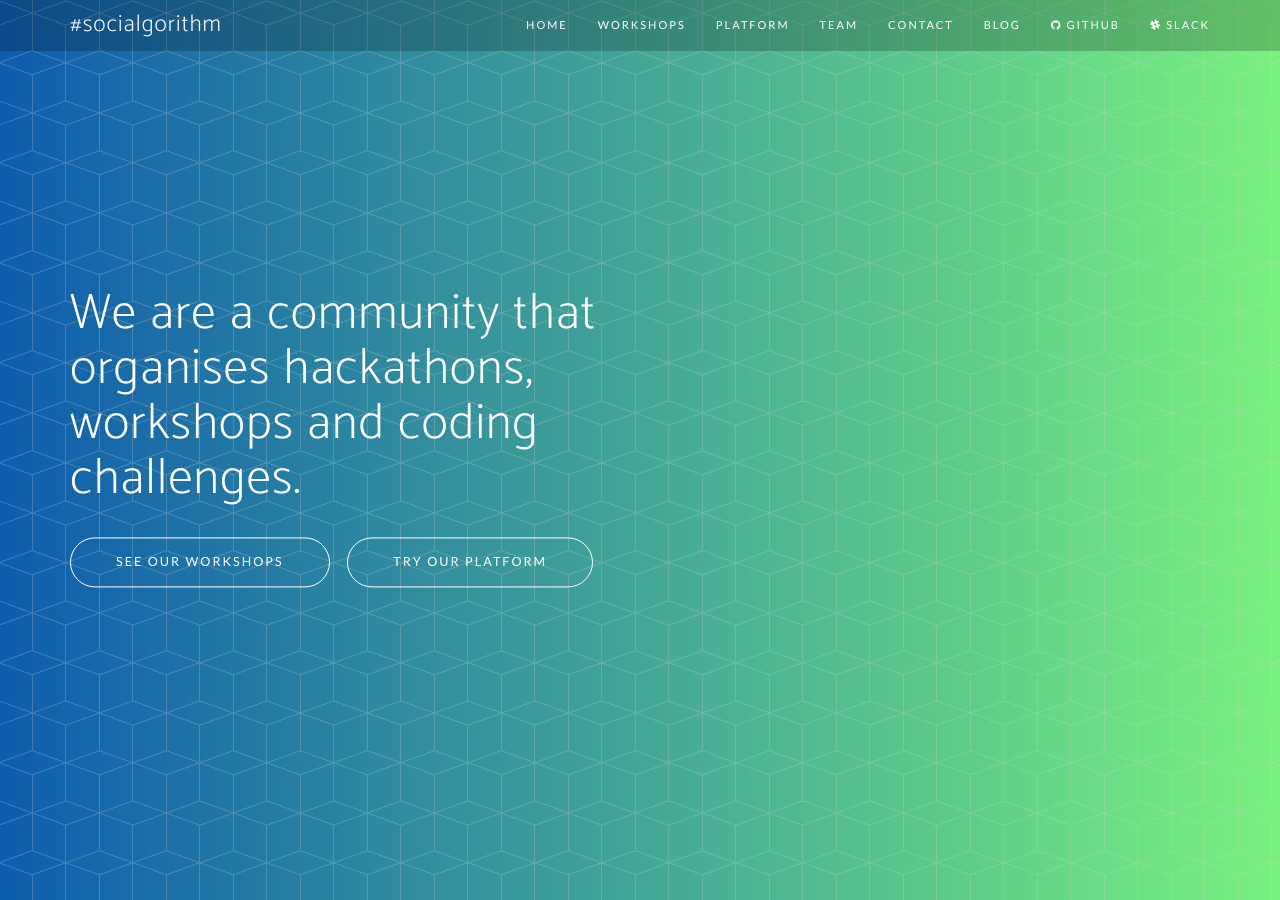
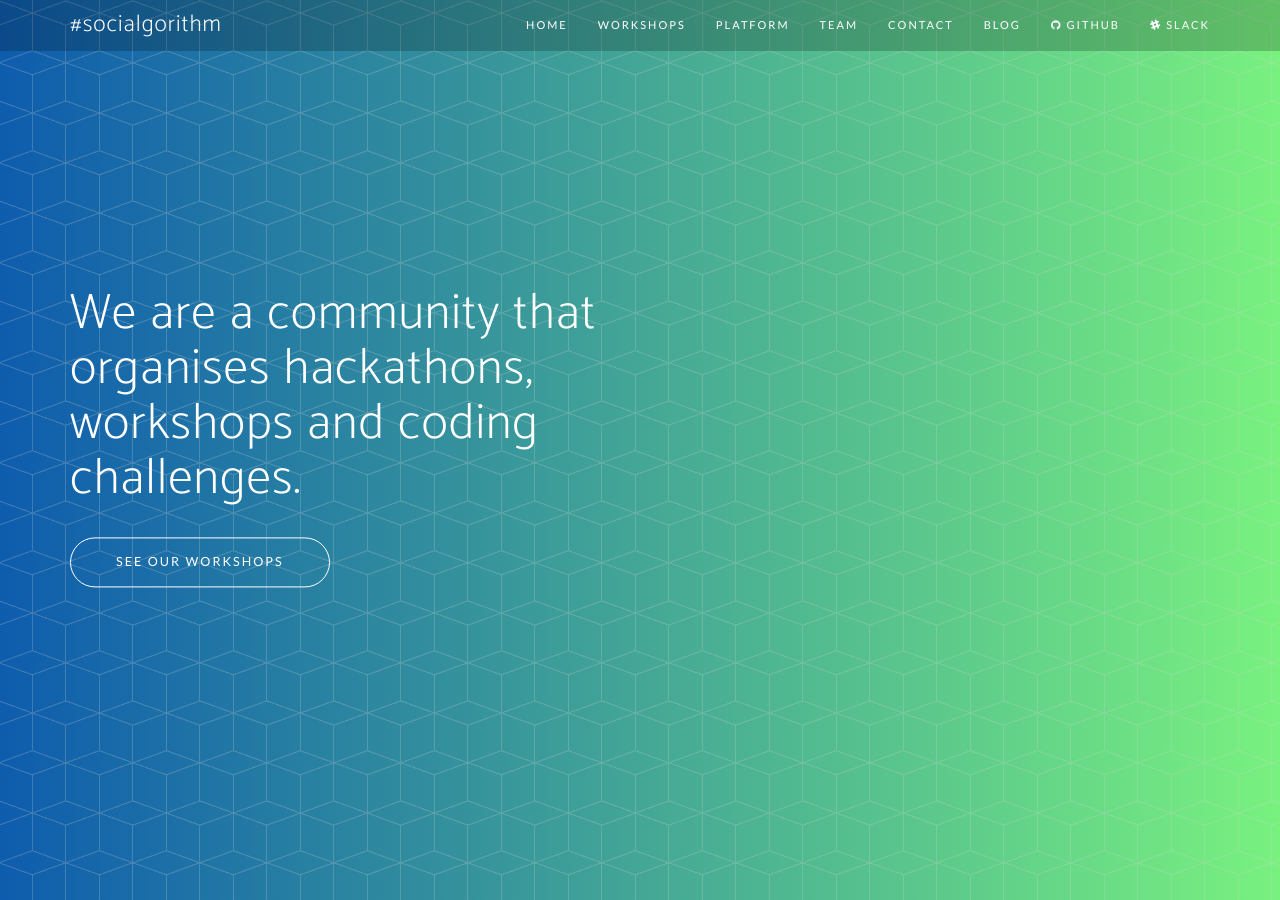
Before and after one commit to socialgorithm/socialgorithm.github.io, a Jekyll site: the page built from index.html, in a window 1280 px wide and 900 px high. Built offline with Jekyll 4.4.1, drawn with Linux system fonts in a browser that asks for light colours; nearby versions of some CDN libraries; some web fonts are replaced; the list of posts is cut into pages by our own code.

Commit message:
Hide platform link until we are ready

```diff
--- a/_includes/header.html
+++ b/_includes/header.html
@@ -6,7 +6,7 @@
                     <div class="header-content-inner">
                         <h1>We are a community that organises hackathons, workshops and coding challenges.</h1>
                         <a href="/workshops" class="btn btn-outline btn-xl">See our Workshops</a>
-                        <a href="https://play.socialgorithm.org/" class="btn btn-outline btn-xl">Try our Platform</a>
+                        <!--<a href="https://play.socialgorithm.org/" class="btn btn-outline btn-xl">Try our Platform</a>-->
                     </div>
                 </div>
             </div>
```
